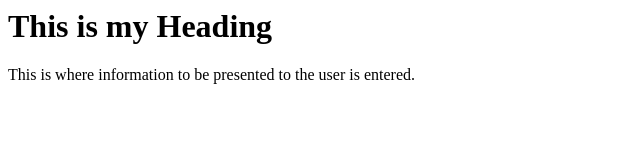
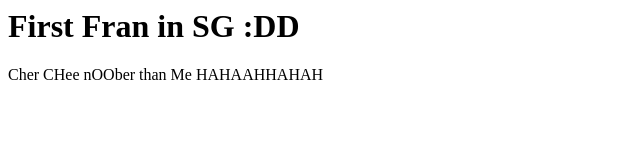
Before and after one commit to MrGamatoto/tempo, a plain HTML site: page index.html in a window 1280 px wide. Shown: the whole page, without its empty margins (0-640 px from the left). Drawn offline with Linux system fonts and the light colour scheme.

Commit message:
Update index.html

```diff
--- a/index.html
+++ b/index.html
@@ -5,7 +5,7 @@ Jun wei is weiird
 </title>
 </head>
 <body>
-<h1>This is my Heading</h1>
-This is where information to be presented to the user is entered.
+<h1>First Fran in SG :DD</h1>
+Cher CHee nOOber than Me HAHAAHHAHAH
 </body>
 </html>
```
